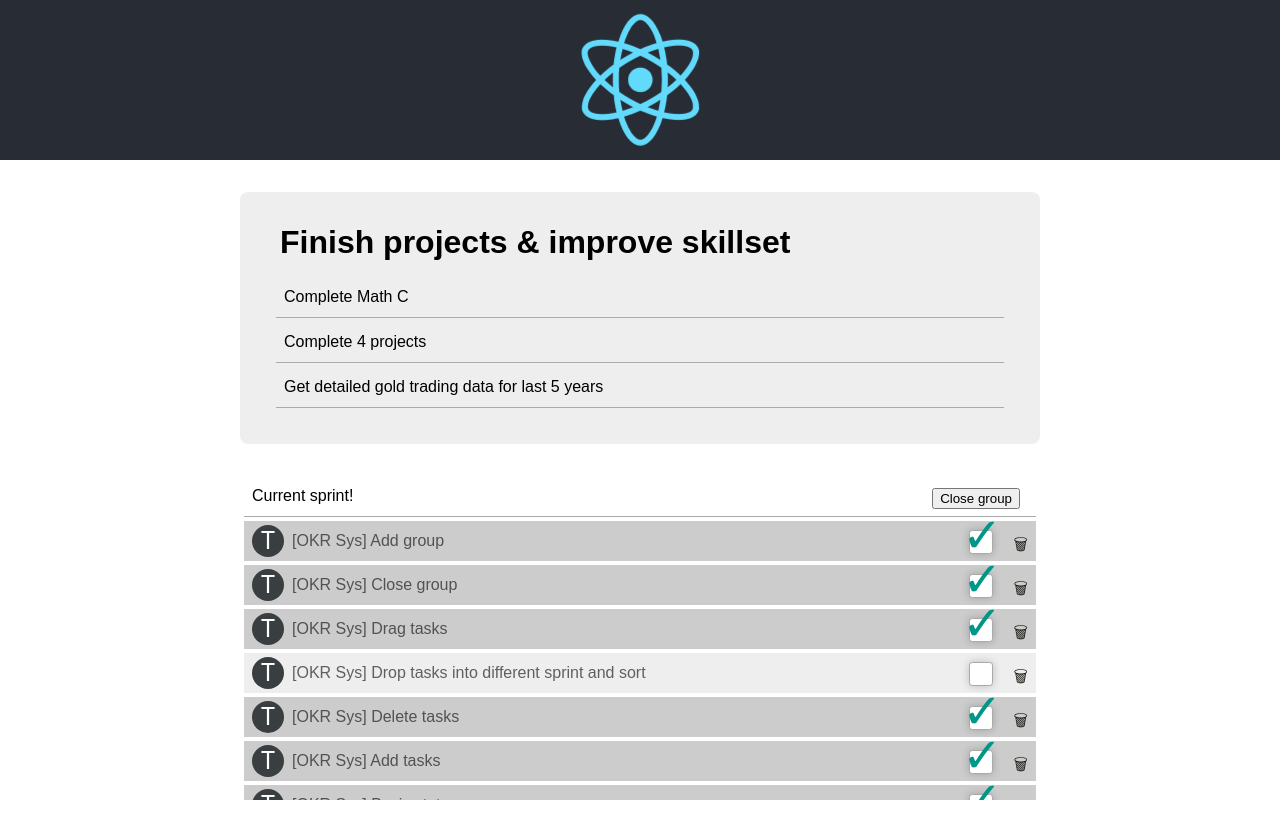
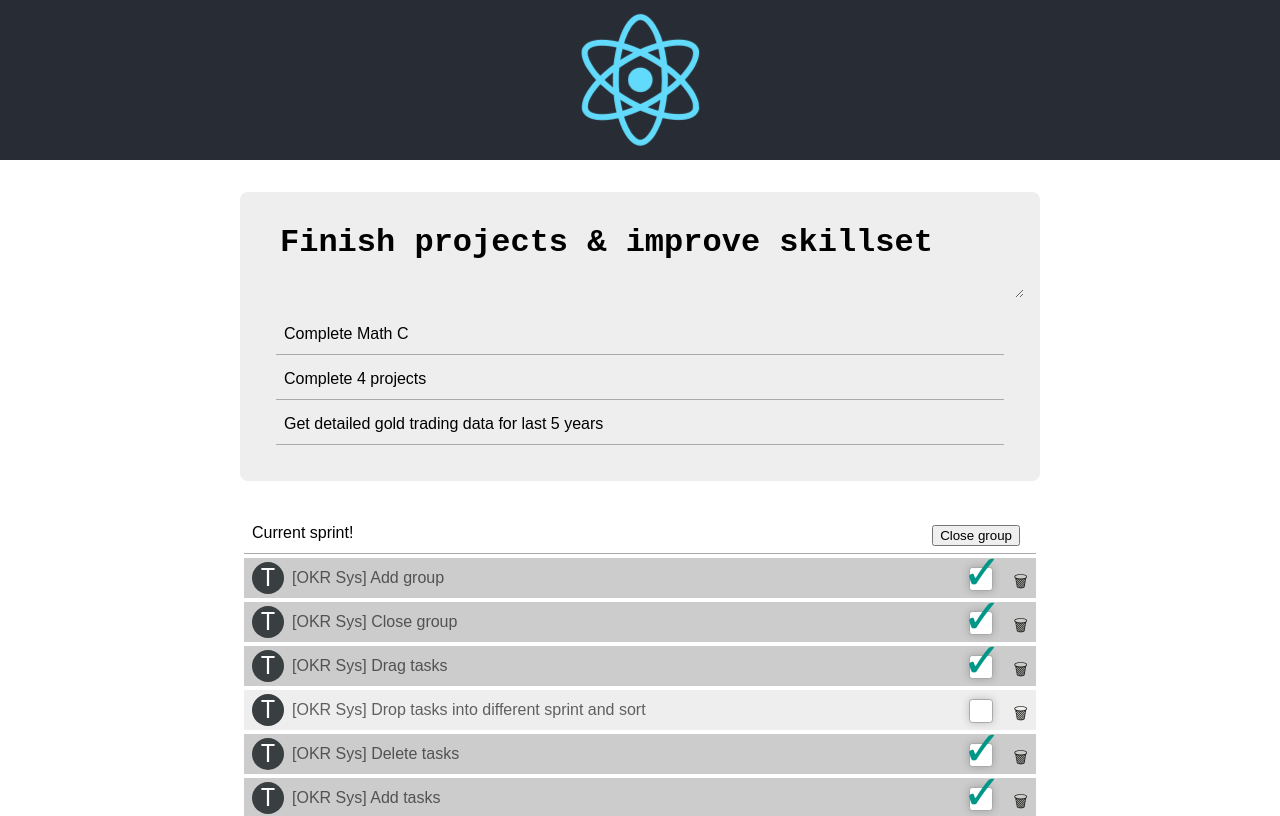
Before and after one commit to sebbdk/vargr-okr, a React (Create React App) app: page / in a window 1280 px wide. Shown: the top 816 px of the page. Built offline with nearby package versions, Linux system fonts and the light colour scheme.

Commit message:
change objective to textarea

```diff
--- a/src/components/okr/parts/objective.js
+++ b/src/components/okr/parts/objective.js
@@ -12,12 +12,12 @@ const Objective = ({keyResults = [], objective = '', onObjectiveChange, onAddKey
 
   return (
     <div className="okr-objective">
-        <input
+        <textarea
           type="text"
           className="okr-primary-objective"
           defaultValue={objective}
           onChange={evt => objectiveChanged(evt.target.value)}
-          placeholder="Okr primary goal" />
+          placeholder="Okr primary goal"></textarea>
         {keyResultJsx}
     </div>
   )
--- a/src/components/okr/styles.css
+++ b/src/components/okr/styles.css
@@ -46,7 +46,7 @@ button {
     border-radius: 0.5rem;
 }
 
-.okr-objective input[type="text"] {
+.okr-objective textarea {
     width: 100%;
     border: 0px;
     padding: 0 0.5rem;
@@ -57,7 +57,7 @@ button {
     margin-bottom: 0;
 }
 
-input[type="text"].okr-primary-objective  {
+textarea.okr-primary-objective  {
     display: block;
     font-size: 2em;
     margin-bottom: 1rem;
@@ -111,7 +111,7 @@ input[type="text"].okr-primary-objective  {
 }
 
 .okr-page {
-    height: 80vh;
+    min-height: 80vh;
     overflow: auto;
 }
 
```
